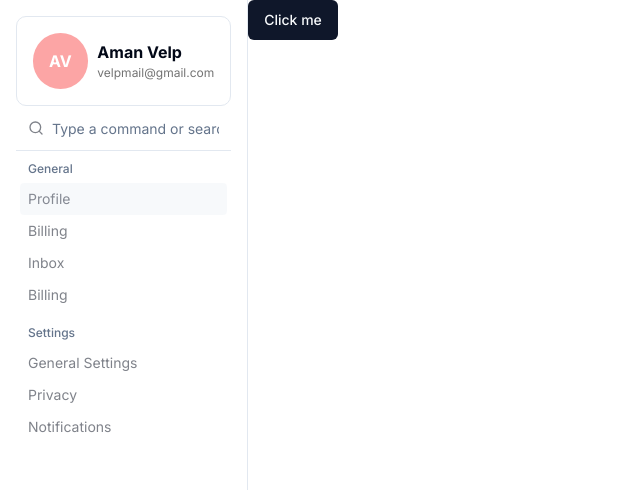
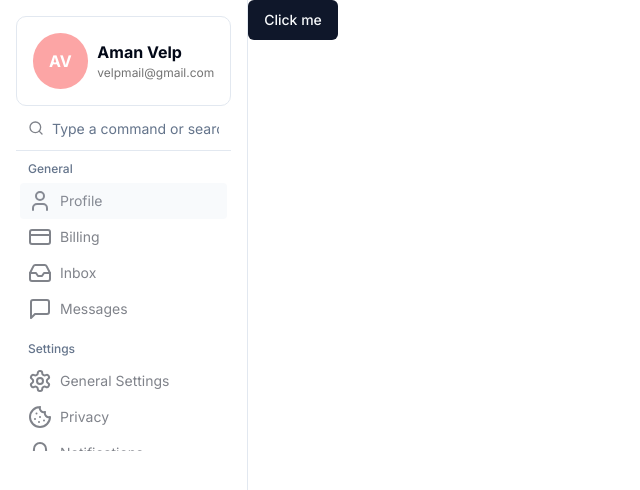
Before and after one commit to VelpCode/type-dash, a Next.js app: page / in a window 1280 px wide. Shown: the top 490 px of the page, without its empty margins (0-640 px from the left). Built offline with nearby package versions, Linux system fonts and the light colour scheme.

Commit message:
sidebar changes

```diff
--- a/components/Sidebar.tsx
+++ b/components/Sidebar.tsx
@@ -1,6 +1,6 @@
 'use client';
 
-import { BellIcon, Cookie, CreditCard, Inbox, MessageSquare, Settings, User } from "lucide-react";
+import { Bell, BellIcon, Cookie, CreditCard, Inbox, MessageSquare, Settings, User } from "lucide-react";
 import UserItem from "./UserItem";
 import { Command, CommandEmpty, CommandGroup, CommandInput, CommandItem, CommandList, CommandSeparator } from "./ui/command";
 
@@ -12,19 +12,23 @@ export default function Sidebar() {
             items: [
                 {
                     link: "/",
+                    icon: <User></User>,
                     text: "Profile"
                 },
                 {
                     link: "/",
+                    icon: <CreditCard></CreditCard>,
                     text: "Billing"
                 },
                 {
                     link: "/",
+                    icon: <Inbox></Inbox>,
                     text: "Inbox"
                 },
                 {
                     link: "/",
-                    text: "Billing"
+                    icon: <MessageSquare></MessageSquare>,
+                    text: "Messages"
                 }
             ]
         },
@@ -33,15 +37,18 @@ export default function Sidebar() {
             items: [
                 {
                     link: "/",
-                    text: "General Settings"
+                    text: "General Settings",
+                    icon: <Settings></Settings>
                 },
                 {
                     link: "/",
-                    text: "Privacy"
+                    text: "Privacy",
+                    icon: <Cookie></Cookie>
                 },
                 {
                     link: "/",
-                    text: "Notifications"
+                    text: "Notifications",
+                    icon: <BellIcon></BellIcon>
                 }
             ]
         }
@@ -59,7 +66,10 @@ export default function Sidebar() {
 
         <CommandGroup key = {key} heading = {menu.group}>
             {menu.items.map((option: any, optionKey: number) =>
-            <CommandItem key = {optionKey}>{option.text}</CommandItem>
+            <CommandItem key = {optionKey} className="flex gap-2">
+                {option.icon}
+                {option.text}
+                </CommandItem>
             )}
 
         </CommandGroup>
```
